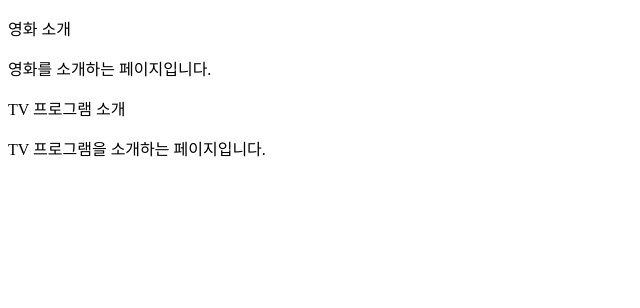
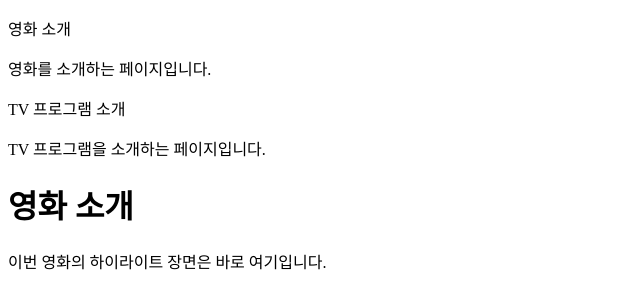
Before and after one commit to chans123123/HtmlStudy, a plain HTML site: page myHtml/ch_3/2/index.html in a window 1280 px wide. Shown: the whole page, without its empty margins (0-640 px from the left). Drawn offline with Linux system fonts and the light colour scheme.

Commit message:
Update index.html

```diff
--- a/myHtml/ch_3/2/index.html
+++ b/myHtml/ch_3/2/index.html
@@ -15,5 +15,10 @@
     <p>TV 프로그램 소개</p>
     <p>TV 프로그램을 소개하는 페이지입니다.</p>
   </div>
+  <h1>영화 소개</h1>
+  <p>이번 영화의
+    <span>하이라이트</span>
+    장면은 바로 여기입니다.
+</p>
 </body>
 </html>
```
